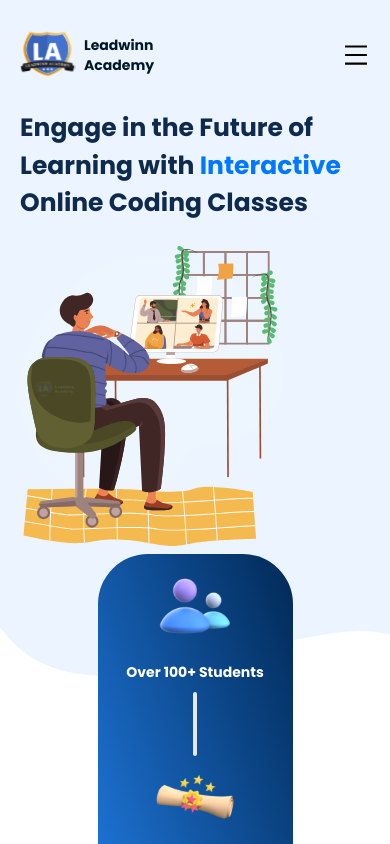
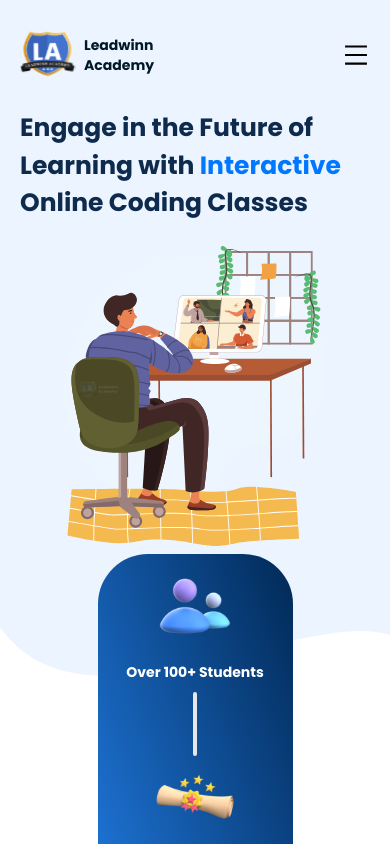
Before and after one commit to Adeleyeha-17/Leadwinn-Academy, a React (Vite) app: page / in a window 390 px wide. Shown: the top 844 px of the page. Built offline with nearby package versions, Linux system fonts and the light colour scheme.

Commit message:
updated Hero section

```diff
--- a/src/components/Hero/Hero.tsx
+++ b/src/components/Hero/Hero.tsx
@@ -31,7 +31,7 @@ export const Hero: React.FC<HomeProps> = () => {
 
   return (
     <div>
-      <div className="flex flex-col md:flex-row justify-between lg:space-x-20 sm:px-12 md:py-6 px-5 xl:px-28 md:max-lg:max-w-6xl lg:max-xl:max-w-7xl">
+      <div className="flex flex-col md:flex-row justify-between lg:space-x-20 md:px-12 md:py-6 px-5 xl:px-28 md:max-lg:max-w-6xl lg:max-xl:max-w-7xl">
         <div className="font-poppins text-head-black md:w-3/5">
           <h1 className="max-sm:text-[25px] sm:max-lg:text-[30px] lg:max-xl:text-[37px] xl:max-2xl:text-[40.5px] 2xl:text-[50px] font-bold mb-6 leading-normal max-w-md mx-auto sm:mx-0 md:max-w-[400px] lg:max-w-[580px]">Engage in the Future of Learning with <span className={`${currentColorClass}`}>
   {currentWord}
@@ -40,7 +40,7 @@ export const Hero: React.FC<HomeProps> = () => {
           <Button path="" title="Discover Course" />
         </div>
     <div className="md:w-2/5">
-        <img src="./homeIllustration.svg" alt="home illustration" className="w-3/4 md:w-full h-full"/>
+        <img src="./homeIllustration.svg" alt="home illustration" className="max-lg:mx-auto w-3/4 md:w-full h-full"/>
     </div>
       </div>
 
```
